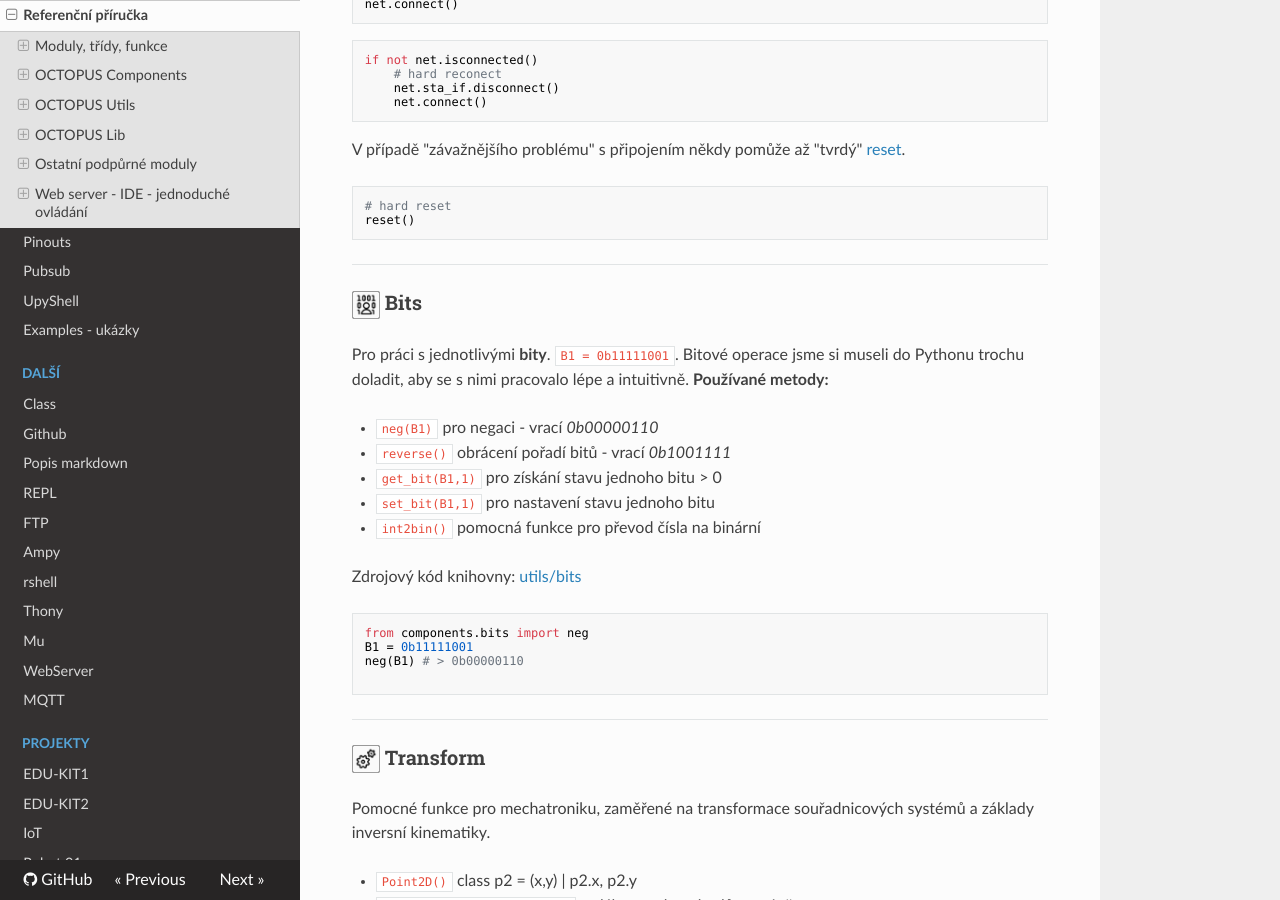
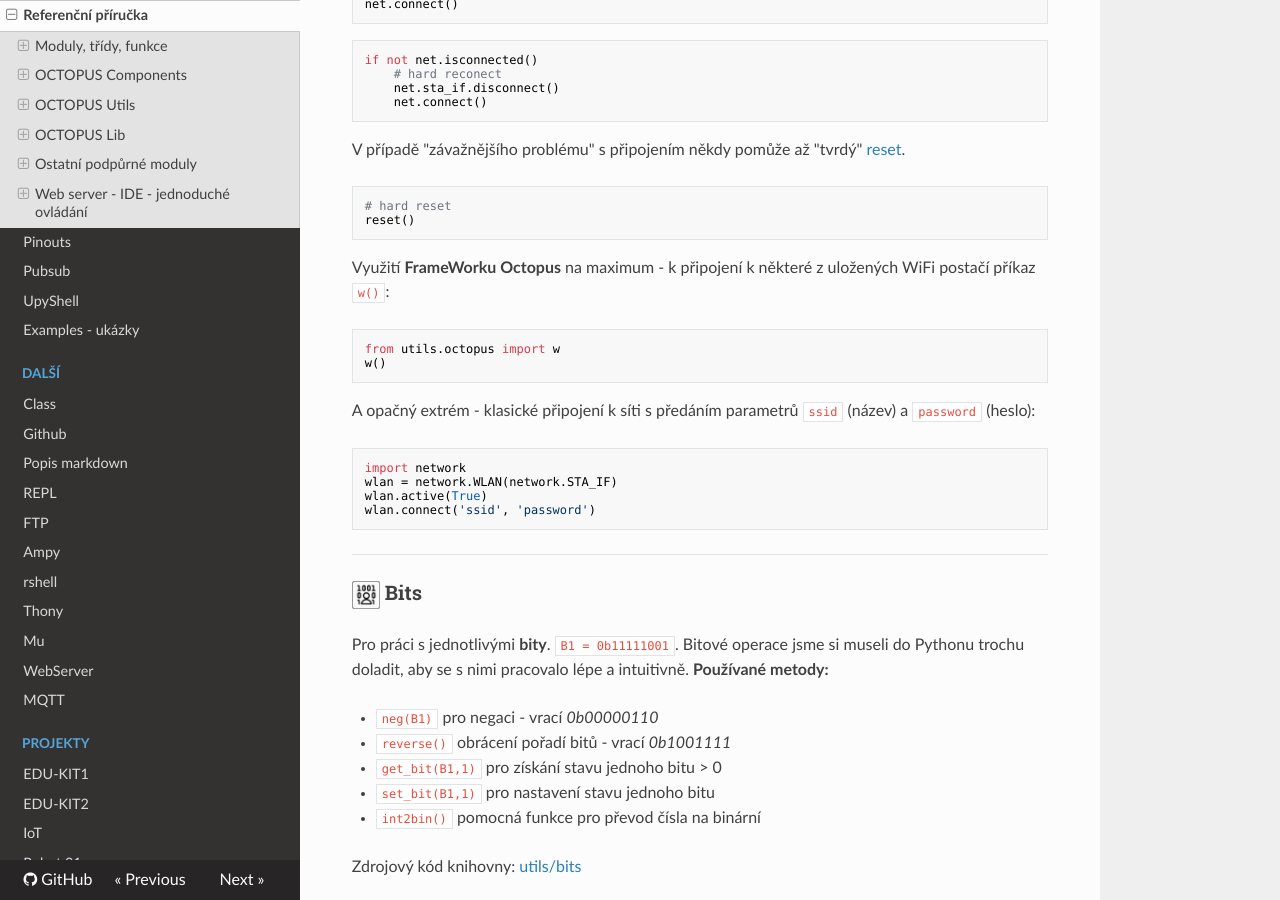
Before and after one commit to octopuslab-cz/docs_octopuslab_cz, an MkDocs documentation site: the page built from docs/basicdoc.md, in a window 1280 px wide and 900 px high, scrolled down 11994 px. Built offline with MkDocs 1.6.1, drawn with Linux system fonts in a browser that asks for light colours; nearby versions of some CDN libraries.

Commit message:
wifi connect

````diff
--- a/docs/basicdoc.md
+++ b/docs/basicdoc.md
@@ -633,6 +633,22 @@ V případě "závažnějšího problému" s připojením někdy pomůže až "t
 ```python
 # hard reset
 reset()
+```
+
+Využití **FrameWorku Octopus** na maximum - k připojení k některé z uložených WiFi postačí příkaz `w()`:
+
+```python
+from utils.octopus import w
+w()
+```
+
+A opačný extrém - klasické připojení k síti s předáním parametrů `ssid` (název) a `password` (heslo):
+
+```python
+import network
+wlan = network.WLAN(network.STA_IF)
+wlan.active(True)
+wlan.connect('ssid', 'password')
 ```
 
 ---
````
Also changed, not shown: docs/webserver.md (line endings or trailing spaces).
